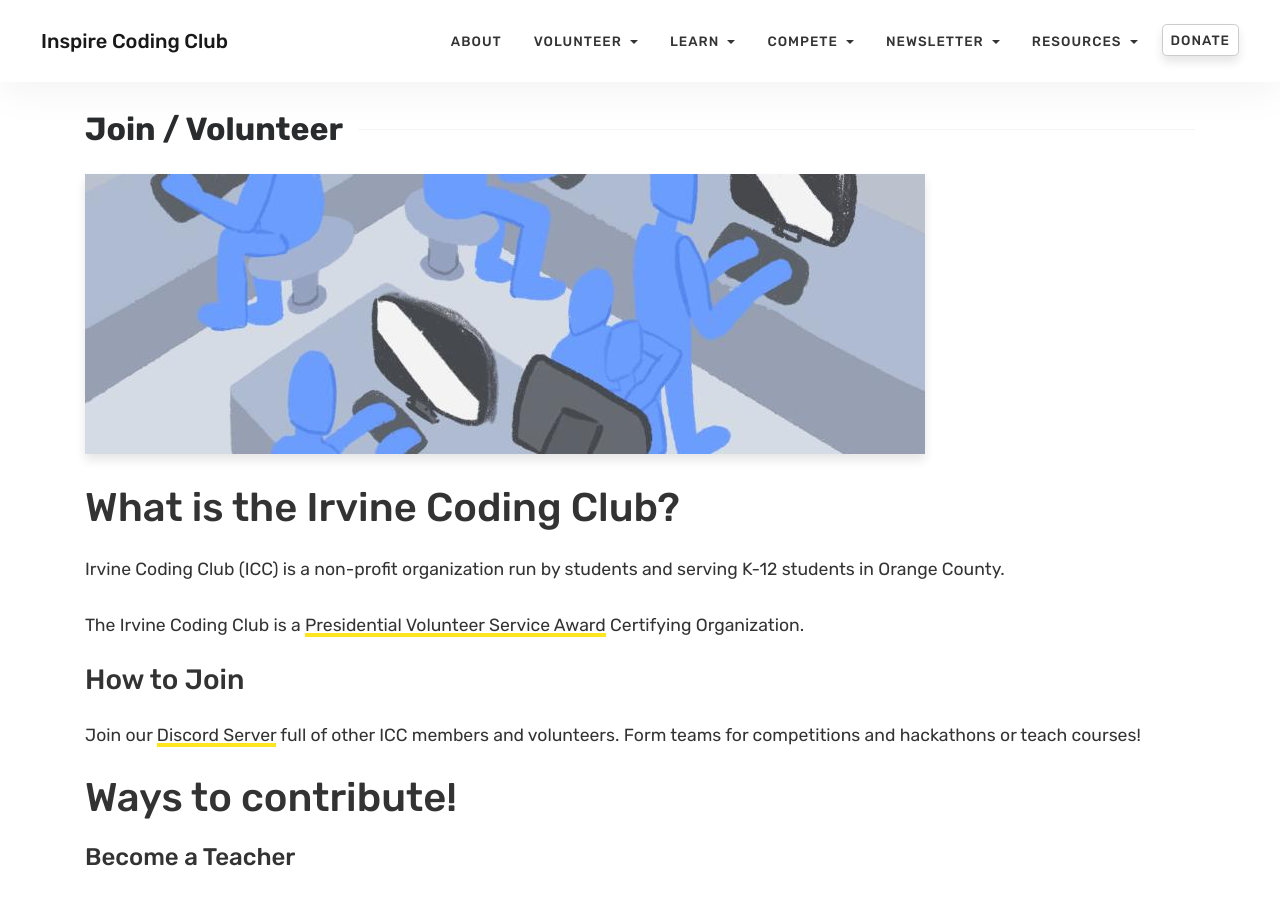
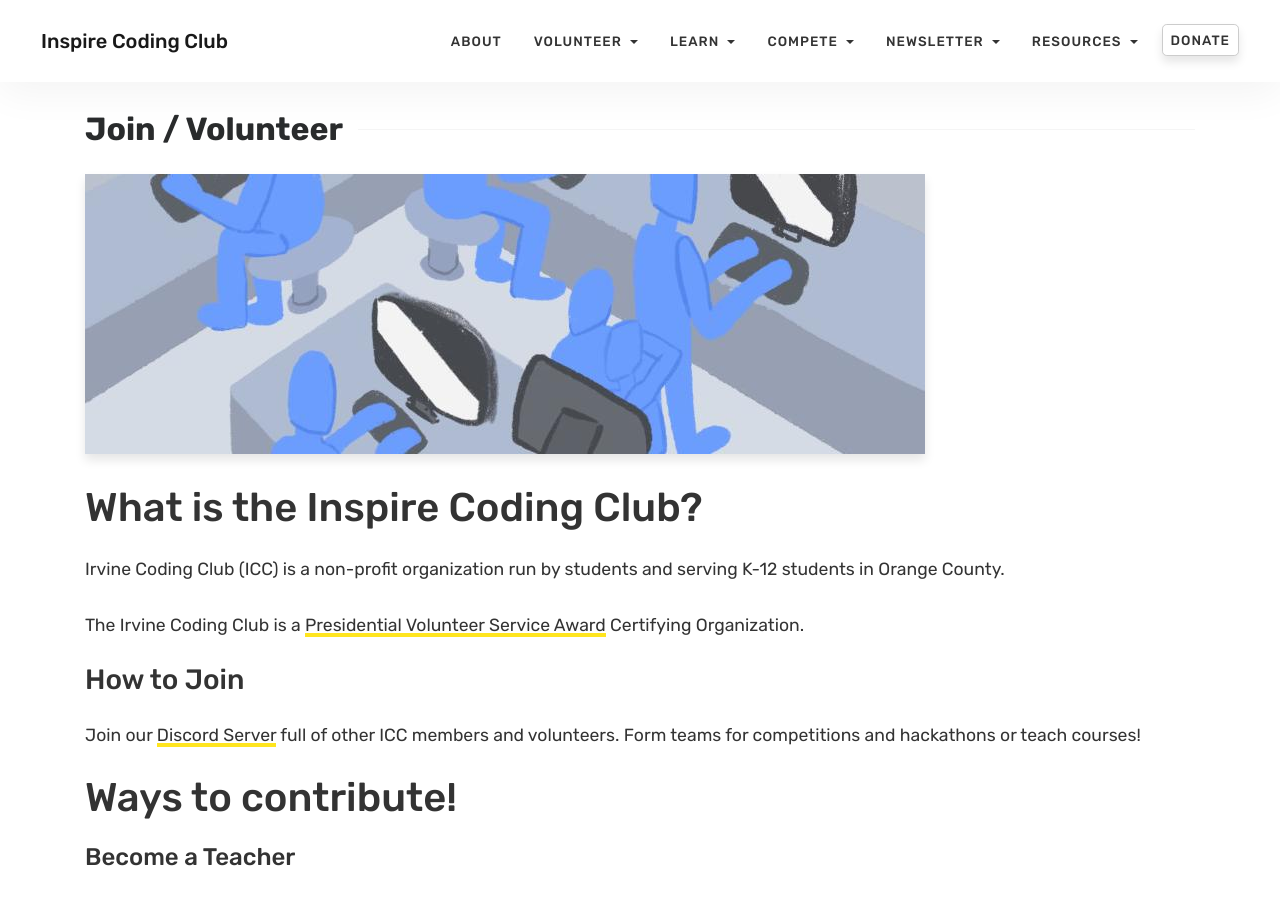
Before and after one commit to irvinecodingclub/irvinecodingclub.github.io, a Jekyll site: the page built from volunteer.md, in a window 1280 px wide and 900 px high. Built offline with Jekyll 4.4.1, drawn with Linux system fonts in a browser that asks for light colours.

Commit message:
summer 2022 links

```diff
--- a/volunteer.md
+++ b/volunteer.md
@@ -5,7 +5,7 @@
 ---
 ![](assets/images/volunteer.png)
 
-# What is the Irvine Coding Club?
+# What is the Inspire Coding Club?
 
 Irvine Coding Club (ICC) is a non-profit organization run by students and serving K-12 students in Orange County.
 
```
Also changed, not shown: about.md (+1 -1 lines), 1 other file.
